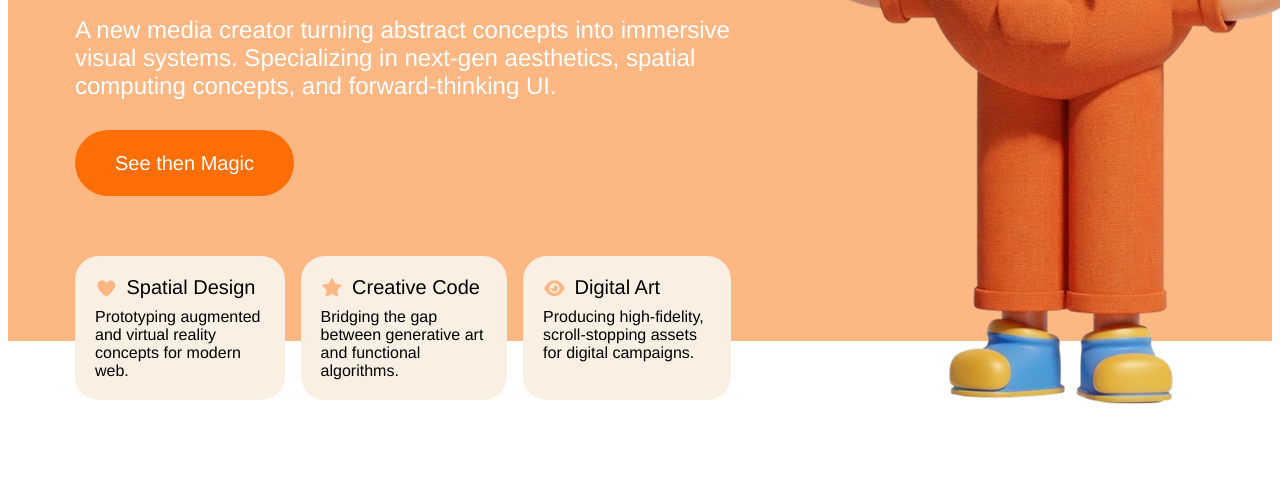
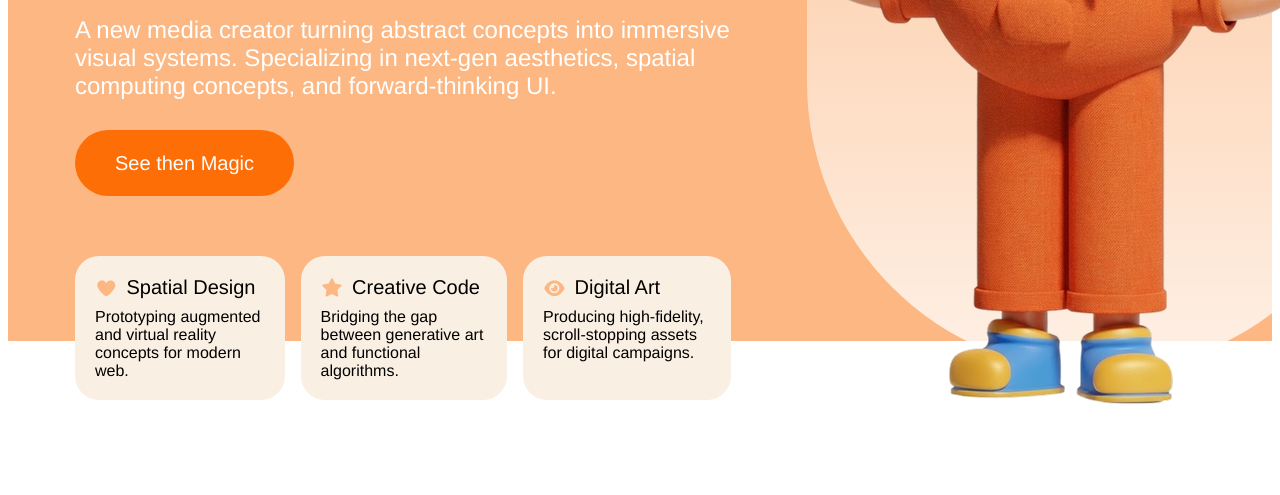
Before and after one commit to eiraturro/Tecno-Ex-1, a plain HTML site: page index.html in a window 1280 px wide. Shown: the part 493-988 px from the top of the page. Drawn offline with Linux system fonts and the light colour scheme.

Commit message:
Update index.html

```diff
--- a/index.html
+++ b/index.html
@@ -90,8 +90,8 @@
           </div>
         </div>
         <div class="column">
-          <div src="toy">
-            <img src="images/toy.png" alt="toy with text= toy with big eyes" />
+          <div class="shape"></div>
+          <img class="toy" src="images/toy.png" alt="toy with text= toy with big eyes" />
           </div>
         </div>
       </div>
```
